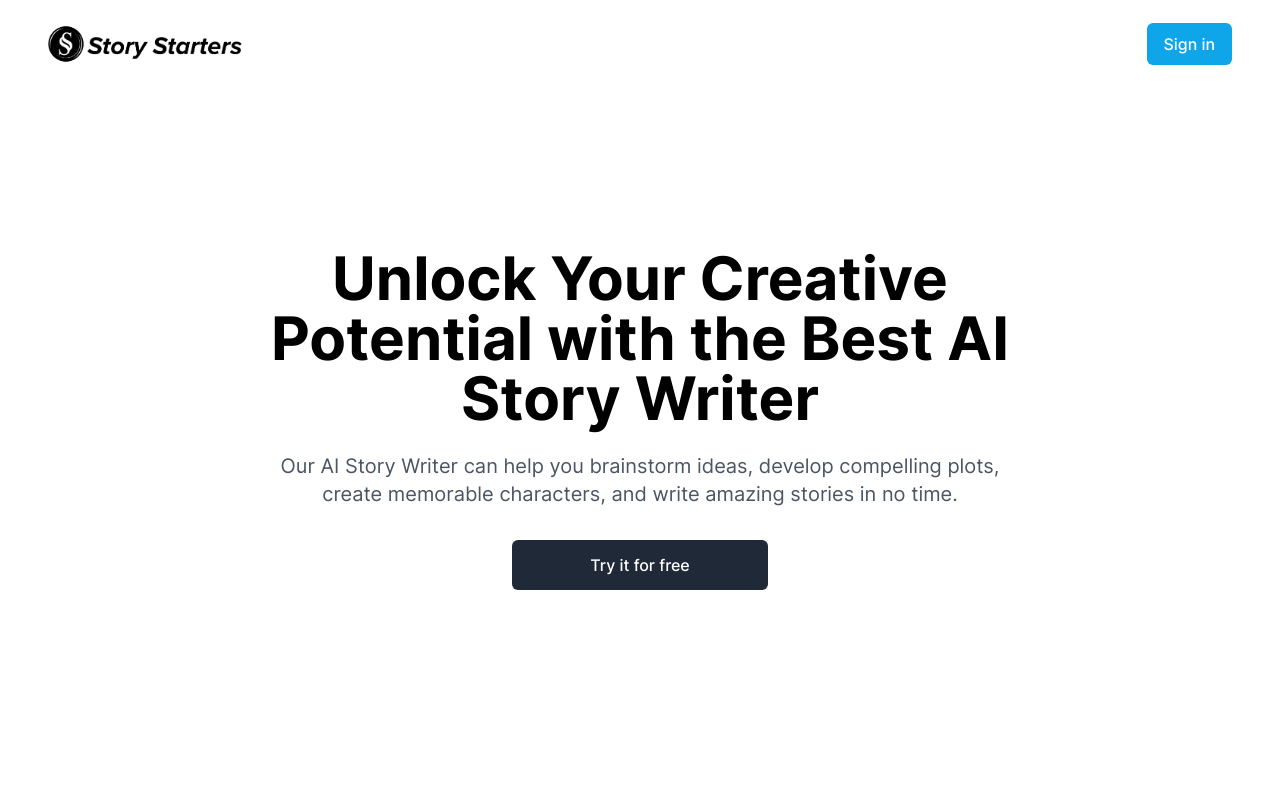
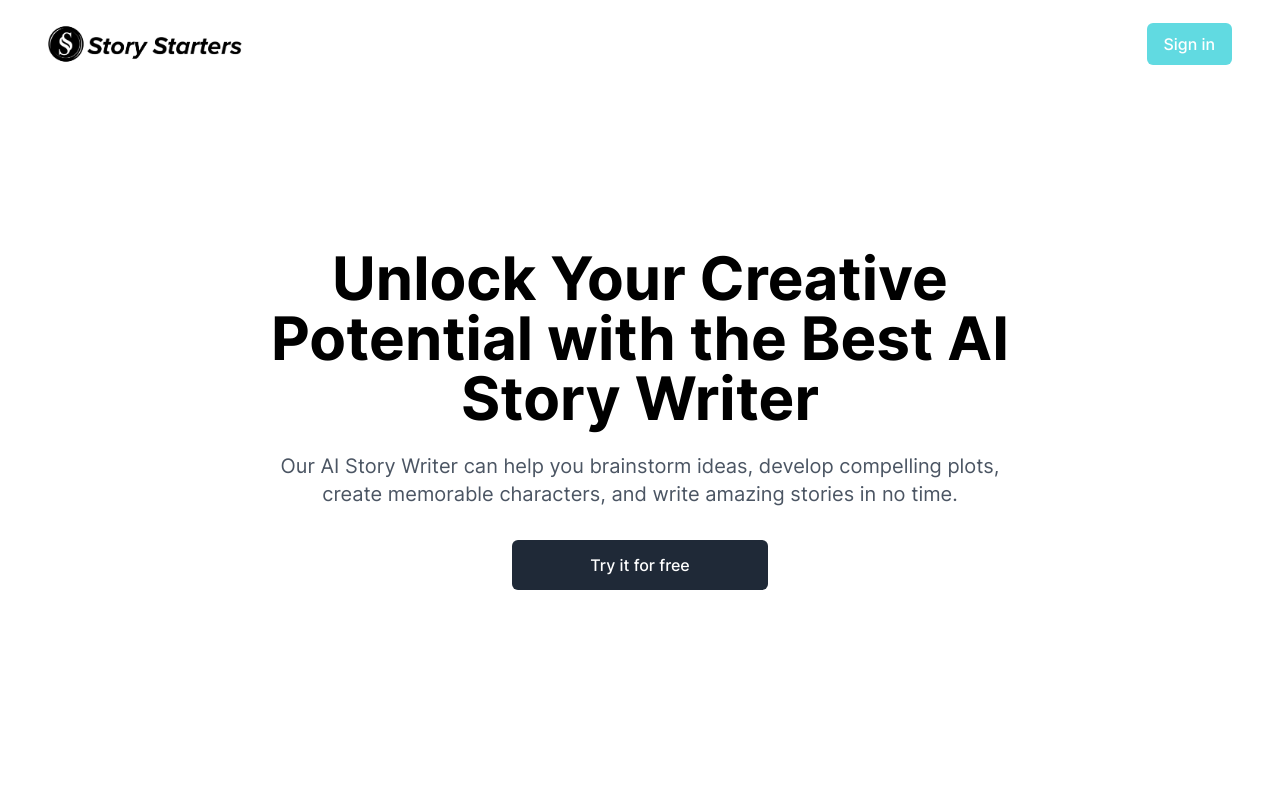
Before and after one commit to gavsidhu/storystarters-marketing, a Next.js app: page / in a window 1280 px wide. Shown: the top 800 px of the page. Built offline with nearby package versions, Linux system fonts and the light colour scheme.

Commit message:
style: added coorect primary color and shades

```diff
--- a/src/styles/globals.css
+++ b/src/styles/globals.css
@@ -5,16 +5,16 @@
 :root {
   /* #region  /**=========== Primary Color =========== */
   /* !STARTERCONF Customize these variable, copy and paste from /styles/colors.css for list of colors */
-  --tw-color-primary-50: 240 249 255;
-  --tw-color-primary-100: 224 242 254;
-  --tw-color-primary-200: 186 230 253;
-  --tw-color-primary-300: 125 211 252;
-  --tw-color-primary-400: 56 189 248;
-  --tw-color-primary-500: 14 165 233;
-  --tw-color-primary-600: 2 132 199;
-  --tw-color-primary-700: 3 105 161;
-  --tw-color-primary-800: 7 89 133;
-  --tw-color-primary-900: 12 74 110;
+  --tw-color-primary-50: 226 248 249;
+  --tw-color-primary-100: 204 243 245;
+  --tw-color-primary-200: 183 238 241;
+  --tw-color-primary-300: 161 233 237;
+  --tw-color-primary-400: 140 228 233;
+  --tw-color-primary-500: 97 218 225;
+  --tw-color-primary-600: 76 213 221;
+  --tw-color-primary-700: 54 208 217;
+  --tw-color-primary-800: 39 197 206;
+  --tw-color-primary-900: 35 177 185;
   --color-primary-50: rgb(var(--tw-color-primary-50)); /* #f0f9ff */
   --color-primary-100: rgb(var(--tw-color-primary-100)); /* #e0f2fe */
   --color-primary-200: rgb(var(--tw-color-primary-200)); /* #bae6fd */
```
